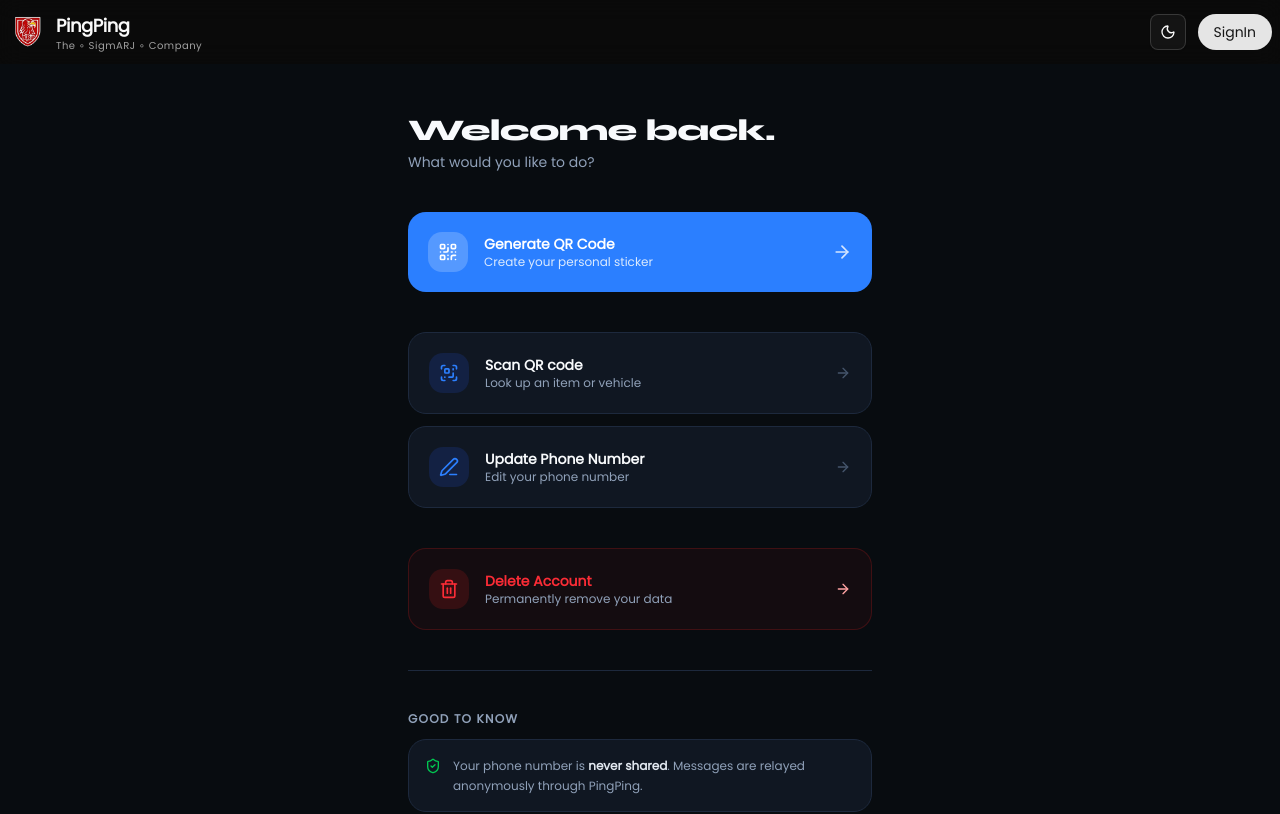
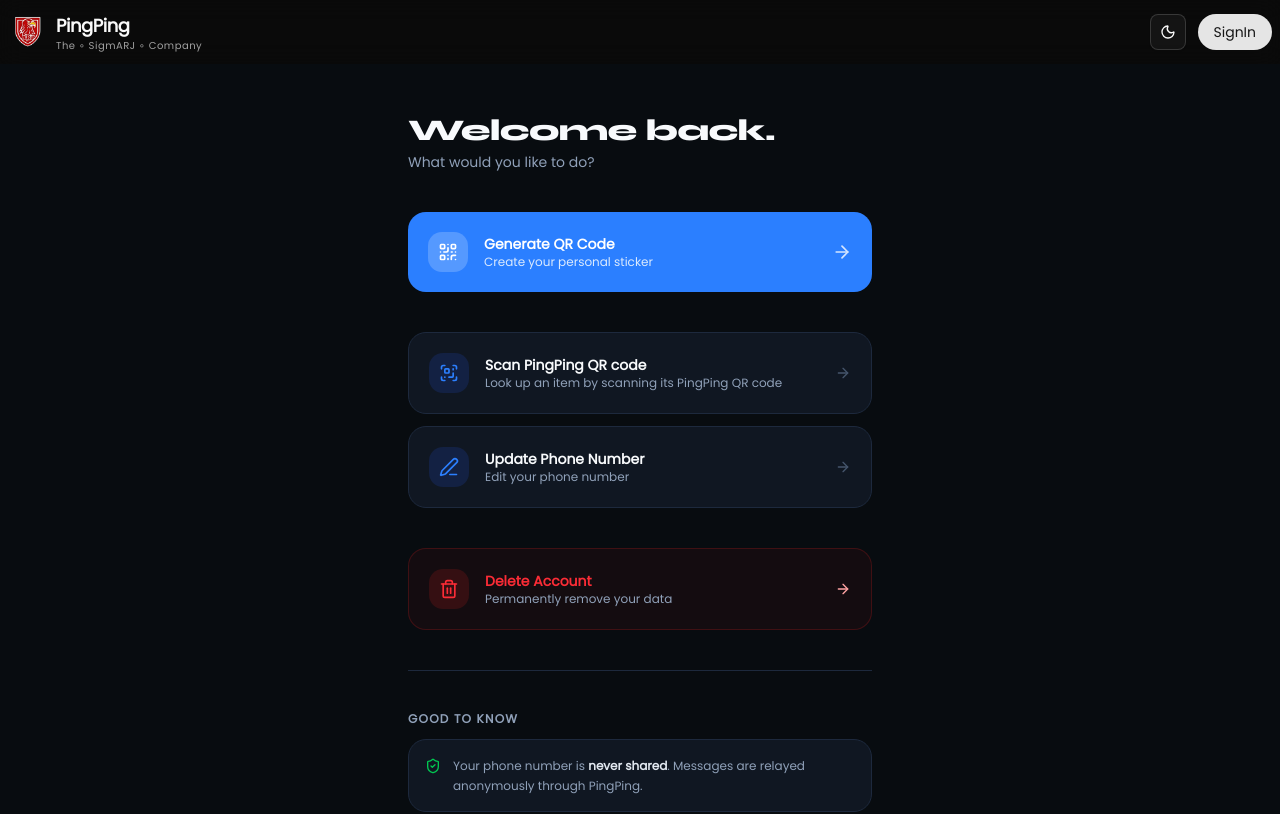
Before and after one commit to ARJ544/Pingivo, a Next.js app: page /home in a window 1280 px wide. Shown: the top 814 px of the page. Built offline with nearby package versions, Linux system fonts and the light colour scheme; no server answers.

Commit message:
Update page.tsx

```diff
--- a/src/app/home/page.tsx
+++ b/src/app/home/page.tsx
@@ -51,8 +51,8 @@
                   <ScanQrCodeIcon className="w-5 h-5" />
                 </div>
                 <div>
-                  <p className="font-bold text-sm">Scan QR code</p>
-                  <p className="text-xs text-slate-400">Look up an item or vehicle</p>
+                  <p className="font-bold text-sm">Scan {COMPANY_NAME} QR code</p>
+                  <p className="text-xs text-slate-400">Look up an item by scanning its { COMPANY_NAME } QR code</p>
                 </div>
               </div>
               <ArrowRight className="w-4 h-4 text-slate-300 dark:text-slate-600" />
```
